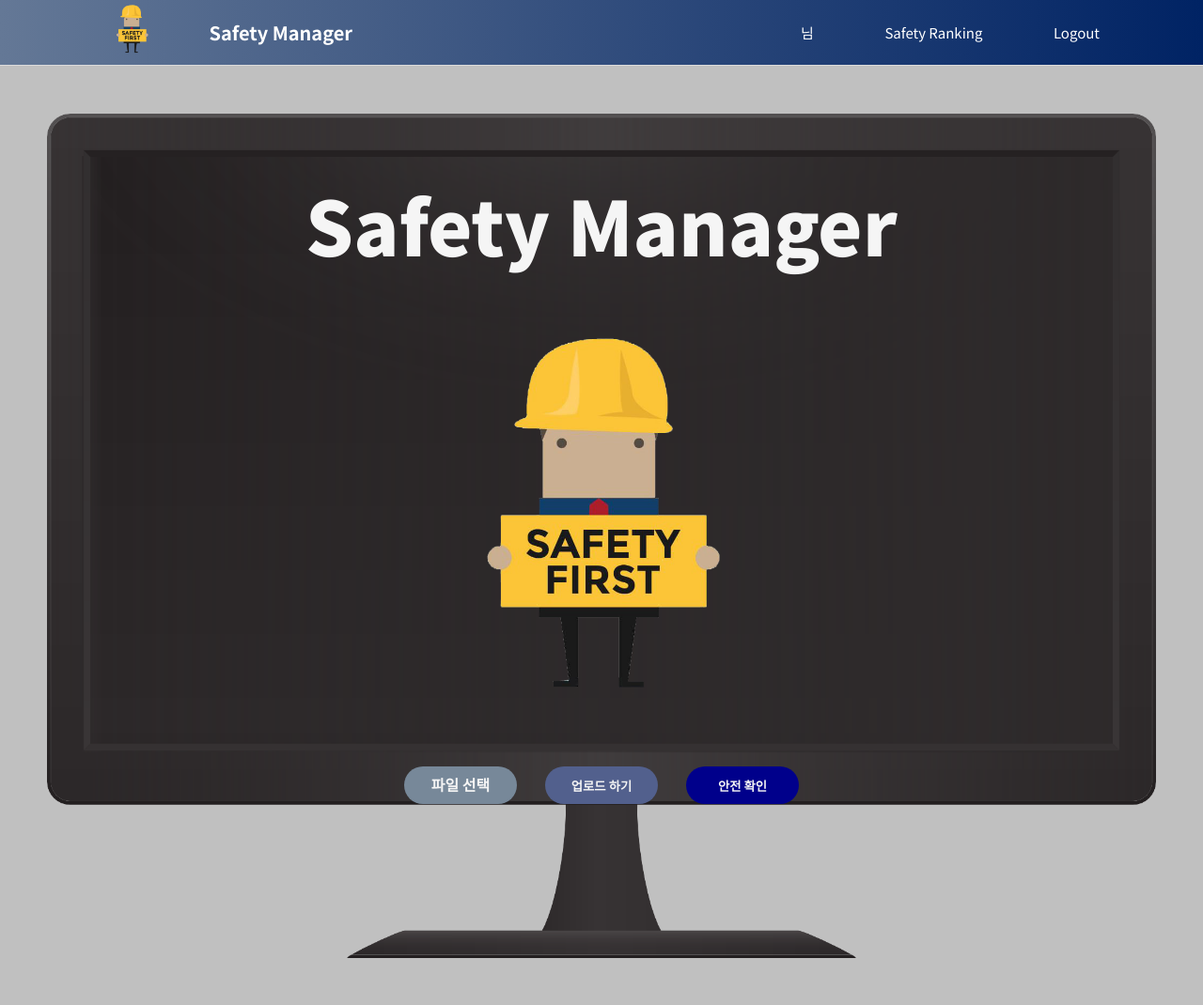
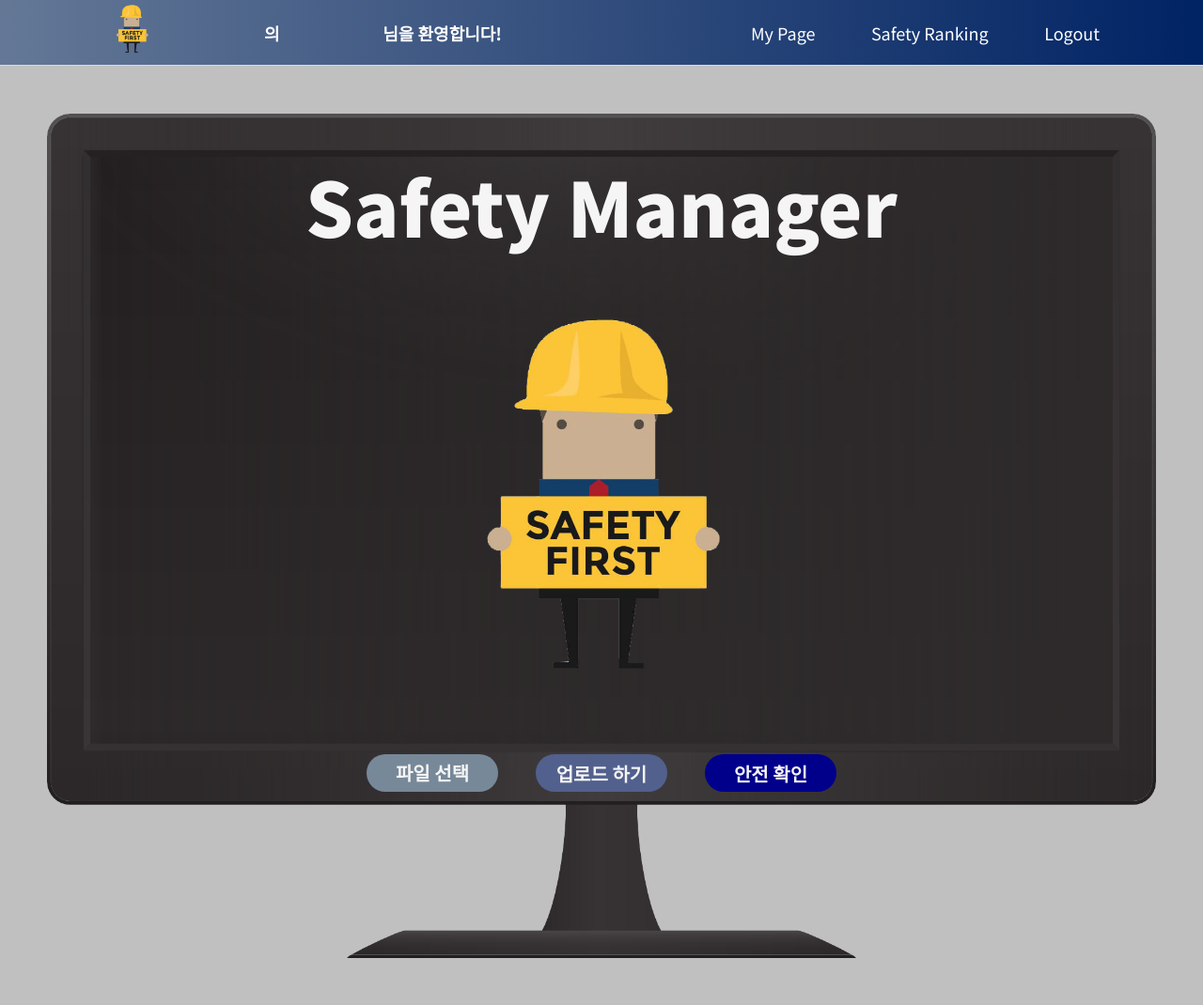
Before and after one commit to SeonminKim1/PJ-SafetyManager, a Flask app: template templates/index.html in a window 1280 px wide. Shown: the whole page at 94% size. Run offline with Flask 2, Linux system fonts and the light colour scheme; the template is opened without the code that fills it, so the values that code supplies are empty; parts of the project's set-up code (start-up, migrations or seed data) failed here and were passed over; some libraries are stand-ins or nearby versions.

Commit message:
Style - nav & main page

```diff
--- a/static/css/main.css
+++ b/static/css/main.css
@@ -27,7 +27,7 @@ section {
 }
 
 .result_box{
-    padding:60px 0px 10px 0px;
+    padding:40px 0px 10px 0px;
     color:whitesmoke;
     font-size:80px;
     font-weight: 900;
@@ -44,7 +44,7 @@ section {
     background-repeat: no-repeat;
     background-position: center;
     background-size:450px;
-    padding-bottom:40px;
+    padding-bottom:30px;
 }
 
 /* main box */
@@ -59,40 +59,41 @@ section {
     display:flex;
     flex-direction: row;
     justify-content: center;
+    align-items: center;
     color:white;
     font-size: 24px;
 }
 .score_label{
-    margin: 5px 10px 5px 10px;
+    margin: 5px 20px;
 }
 .score_value{
-    margin: 5px 10px 5px 1px;
+    margin: 5px 10px;
 }
 
 /* btn */
 .btn_box {
     width: 100%;
-    margin-top: 10px;
+    margin-top: 17px;
     display: flex;
-    grid-template-columns: 1fr 1fr;
     justify-content: center;
     align-content: center;
 }
 
 .btn{
-    width: 120px;
+    width: 140px;
     height: 40px;
-    margin:0px 15px 0px 15px;
+    margin:0px 20px 0px 20px;
     border: none;
     border-radius: 30px;
     font-weight: 600;
     cursor: pointer;
     text-align: center;
     color: whitesmoke;
+    font-size: 20px;
 }
 .btn_select {
+    padding-top:5px;
     display: flex;
-    padding-top:7px;
     justify-content: center;
     align-content: center;
     background-color: lightslategrey;
@@ -106,6 +107,6 @@ section {
     background-color: darkblue;
 }
 
-.btn_detect:hover {
-    width: 120px;
+.btn:hover {
+    width: 160px;
 }
--- a/static/css/nav.css
+++ b/static/css/nav.css
@@ -23,13 +23,17 @@ nav {
 }
 
 .nav_logo {
-    width: 25%;
+    width: 40%;
     min-width: 250px;
     display: flex;
     align-items: center;
     justify-content: space-between;
-    font-size: 20px;
+    font-size: 22px;
     font-weight: bold;
+}
+
+.nav_logo span {
+    font-size: 18px;
 }
 
 .nav_logo img {
@@ -42,12 +46,12 @@ nav {
 }
 
 .nav_menu {
-    width: 30%;
+    width: 35%;
     min-width: 300px;
     display: flex;
     align-items: center;
     justify-content: space-between;
-    font-size: 15px;
+    font-size: 18px;
 }
 
 .nav_menu p {
--- a/static/js/main.js
+++ b/static/js/main.js
@@ -1,4 +1,4 @@
-$(document).ready(function(){ // onload 보다 우선 싱행됨.
+$(document).ready(function () { // onload 보다 우선 싱행됨.
     // result_box, img_box, main_box, loading_box, score_box, btn_box
     $('.result_box').show()     // Safe, Warning Title Box
     $('.img_box').show()        // SafeMake Icon Image
@@ -11,81 +11,88 @@ $(document).ready(function(){ // onload 보다 우선 싱행됨.
 
 function preview_css(is_img) {
     $('.score_box').show()
-    $('.score_box').css({'padding-bottom':'8px', 'color':'white'})
+    $('.score_box').css({'color': 'white'})
     $('.img_box').hide()
-    if (is_img){
+    if (is_img) {
         target = '.main_box'; // target은 img, vid 가 나타나는 box의 tag를 의미함.
-        $('.main_vid_box').css({'display':'none'})
-    }else{
+        $('.main_vid_box').css({'display': 'none'})
+    } else {
         target = '.main_vid_box';
-        $('.main_box').css({'display':'none'})
+        $('.main_box').css({'display': 'none'})
     }
     $(target).show()
     $(target).css({
         "display": "flex",
-        "height": "450px",
+        "height": "455px",
         "width": "100%",
-        "padding-bottom": "40px",
         "flex-direction": "row",
         "justify-content": "center",
         "align-items": "center"
     });
 }
 
-function detect_css(results){
+function detect_css(results) {
     $('#helmet_value').text(results['helmet'])
     $('#head_value').text(results['head'])
     $('#score_value').text(results['score'])
     var isPass = ''
-    if (results['isPass'] == true){
-        isPass = 'Safe'
-        $('#isPass_value').text(isPass); $('#result_label').text(isPass)
-        $('#isPass_value').css({'color':'green'}); $('#result_label').css({'color':'green'})
-    }else{
-        isPass = 'Warning'
-        $('#isPass_value').text(isPass); $('#result_label').text(isPass)
-        $('#isPass_value').css({'color':'red'}); $('#result_label').css({'color':'red'})
+    if (results['isPass'] == true) {
+        isPass = 'PASS'
+        $('#isPass_value').text(isPass);
+        $('#result_label').text(isPass)
+        $('#isPass_value').css({'color': 'green'});
+        $('#result_label').css({'color': 'green'})
+    } else {
+        isPass = 'WARNING'
+        $('#isPass_value').text(isPass);
+        $('#result_label').text(isPass)
+        $('#isPass_value').css({'color': 'red'});
+        $('#result_label').css({'color': 'red'})
     }
 }
+
 // Upload UX #1 - Preview (not upload)
 function preview() {
     let file = $('#file')[0].files[0]
     let is_img = file.type.match(/image.*/)
     preview_css(is_img) // div-box : hide and show
     if (is_img) {
-        $('#upload_img').show(); $('#predict_img').hide();
-        $('#upload_vid').hide(); $('#predict_vid').hide();
+        $('#upload_img').show();
+        $('#predict_img').hide();
+        $('#upload_vid').hide();
+        $('#predict_vid').hide();
         $('#upload_img').css({
-            'height': '450px',
-            'width': '450px',
-            'margin': '10px 10px 0px 10px',
-            'padding-top': '40px'
+            'height': '430px',
+            'width': '430px',
+            'margin': '10px',
         });
         $('#upload_img').attr("src", window.URL.createObjectURL(file));
 
-    }else{ // video
-        $('#upload_vid').show(); $('#predict_vid').hide();
-        $('#upload_img').hide(); $('#predict_img').hide();
+    } else { // video
+        $('#upload_vid').show();
+        $('#predict_vid').hide();
+        $('#upload_img').hide();
+        $('#predict_img').hide();
         $('#upload_vid').css({
-            'height': '450px',
-            'width': '450px',
-            'margin': '10px 10px 0px 10px',
-            'padding-top': '40px'
+            'height': '430px',
+            'width': '430px',
+            'margin': '10px'
         });
         var video = document.getElementById('upload_vid');
         $("#upload_vid_src").attr("src", window.URL.createObjectURL(file))
         video.load();
     }
     $('#result_label').text('Safety Manager')
-    $('#result_label').css({'color':'green'})
+    $('#result_label').css({'color': 'white'})
     $('#helmet_value').text('0')
     $('#head_value').text('0')
     $('#score_value').text('0.0')
     $('#isPass_value').text('UnKnown')
-    $('#isPass_value').css({'color':'white'})
+    $('#isPass_value').css({'color': 'white'})
 }
 
 var upload_path = ''
+
 // Upload UX #2 - Upload to Server
 function posting(user_info) {
     let file = $('#file')[0].files[0] // 'if you view filename => file['name'] => test3.jpg
@@ -135,7 +142,7 @@ function detecting() {
         $.ajax({ // 비동기 방식
             type: "POST",
             url: "/detect/api/img/inference",
-            data: {'upload_path':upload_path},
+            data: {'upload_path': upload_path},
             success: function (response) {
                 alert(response["msg"])
                 $('.loading_box').hide()
@@ -143,10 +150,9 @@ function detecting() {
                 $('#predict_img').show()
                 predict_path = response["predict_path"]
                 $('#predict_img').css({
-                    'height': '450px',
-                    'width': '450px',
-                    'margin': '0px 10px 0px 10px',
-                    'padding-top': '40px'
+                    'height': '430px',
+                    'width': '430px',
+                    'margin': '10px'
                 });
                 $('#predict_img').attr("src", predict_path)
                 results = response["results"]
@@ -158,21 +164,22 @@ function detecting() {
         $.ajax({
             type: "POST",
             url: "/detect/api/video/inference",
-            data: {'upload_path':upload_path},
+            data: {'upload_path': upload_path},
             success: function (response) {
                 alert(response["msg"])
                 $('.loading_box').hide();
-                $('.main_vid_box').show(); $('#upload_vid').show(); $('#predict_vid').show()
+                $('.main_vid_box').show();
+                $('#upload_vid').show();
+                $('#predict_vid').show()
                 let predict_src = response['predict_path']
                 var video = document.getElementById('predict_vid');
                 $("#predict_vid_src").attr("src", predict_src)
                 video.load();
 
                 $('#predict_vid').css({
-                    'height': '450px',
-                    'width': '450px',
-                    'margin': '10px 10px 0px 10px',
-                    'padding-top': '40px'
+                    'height': '430px',
+                    'width': '430px',
+                    'margin': '10px'
                 });
 
                 results = response["results"]
--- a/templates/index.html
+++ b/templates/index.html
@@ -57,10 +57,10 @@
         </div>
         <div class="loading_box">
             <div id="loading_div"></div>
-            <div id="loading_text">loading</div>
+            <div id="loading_text">Processing</div>
         </div>
         <div class="score_box">
-            <label class='score_label'>헬멧 :&nbsp;</label><span class='score_value' id="helmet_value"> 0</span>
+            <label class='score_label'>| 헬멧 :&nbsp;</label><span class='score_value' id="helmet_value"> 0</span>
             <label class='score_label'>| No헬멧 :&nbsp;</label><span class='score_value' id="head_value"> 0</span>
             <label class='score_label'>| 점수 :&nbsp;</label><span class='score_value' id="score_value"> 0.0</span>
             <label class='score_label'>| 안전여부 :&nbsp;</label><span class='score_value' id="isPass_value"> UnKnown</span>
--- a/templates/nav.html
+++ b/templates/nav.html
@@ -21,10 +21,10 @@
     <div class="nav_head">
         <div class="nav_logo">
             <a href="/"><img src="/static/css/img/Safety-manager.png" alt="logo"></a>
-            <p>Safety Manager</p>
+            {{ user_info.company }}<span>의 </span>{{ user_info.name }}<span>님을 환영합니다!</span>
         </div>
         <div class="nav_menu">
-            <a href="/profile/"><p>{{ user_info.name }} 님</p></a>
+            <a href="/profile/"><p>My Page</p></a>
             <a href="/ranking/"><p>Safety Ranking</p></a>
             <p onclick="logout()">Logout</p>
         </div>
```
